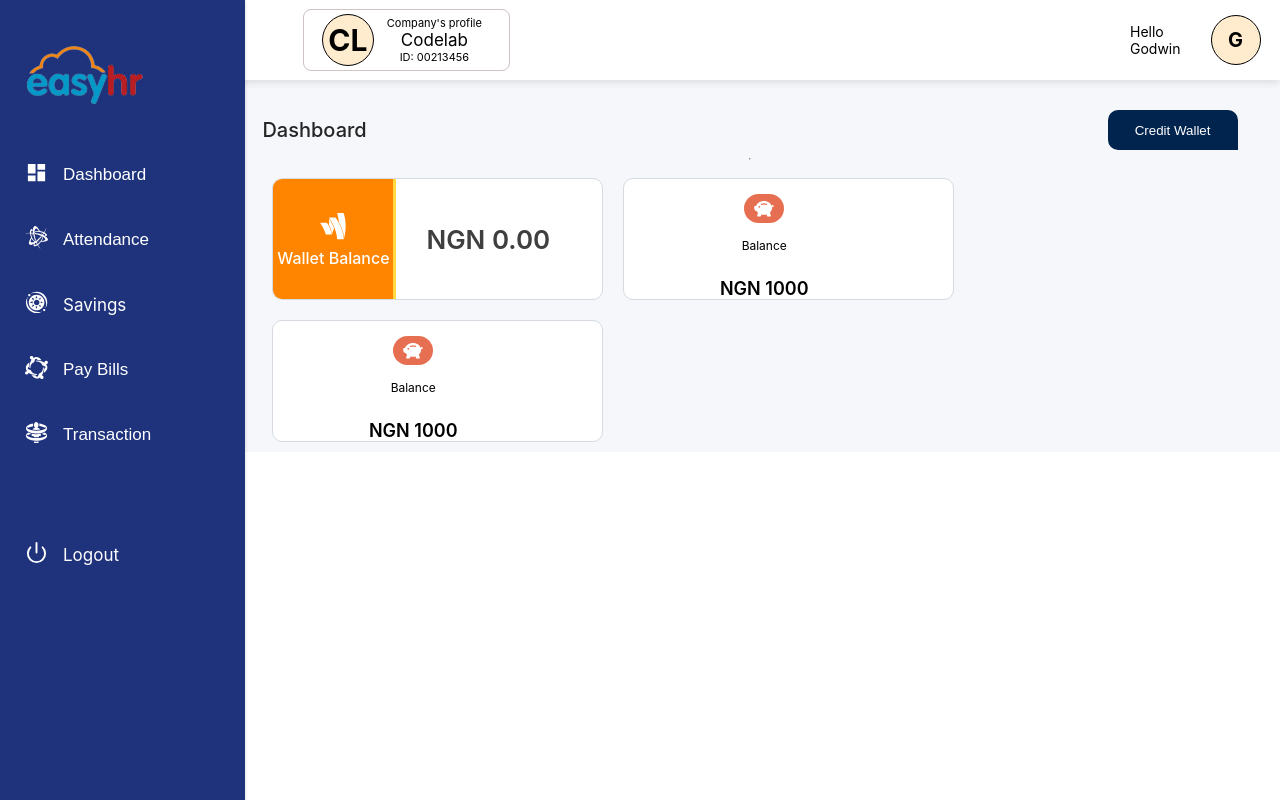
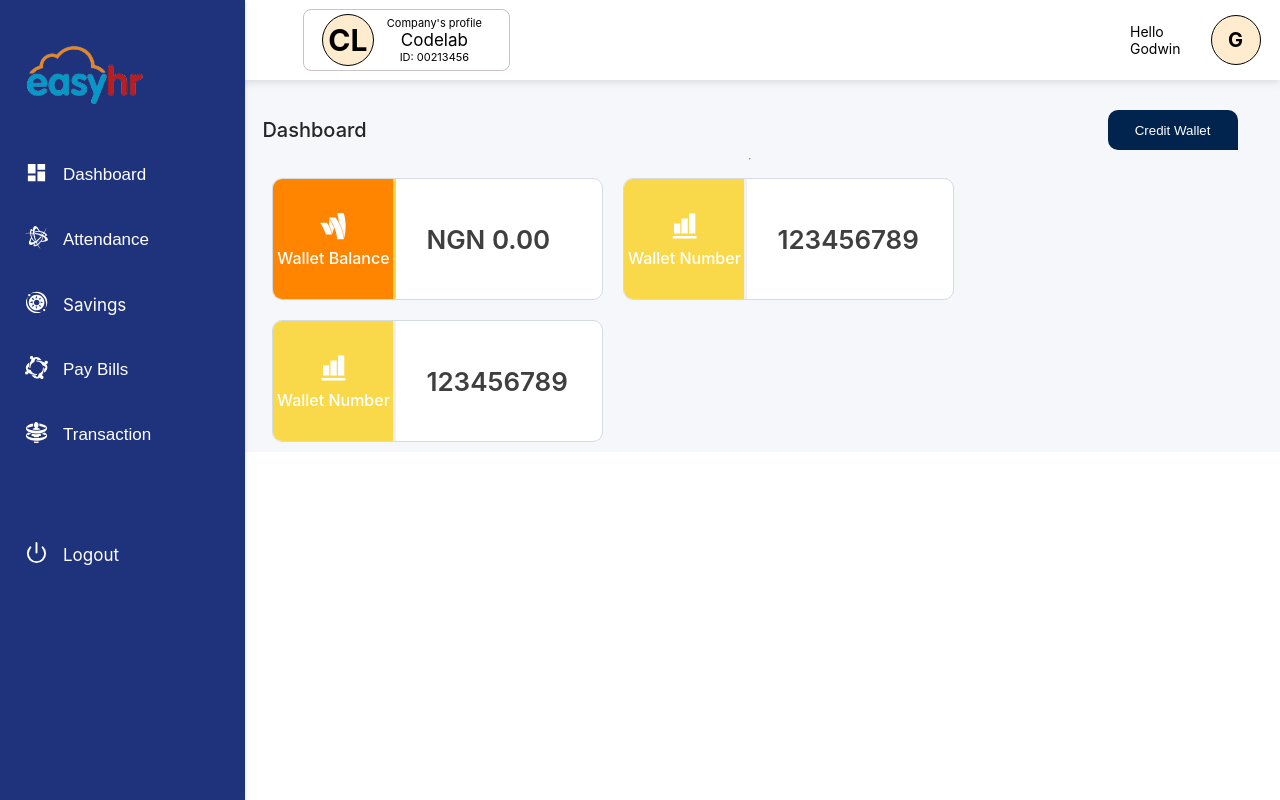
Before and after one commit to OgbuEsther/Easy_HR_FE2, a React (Create React App) app: page /staffdashboard in a window 1280 px wide. Built offline with nearby package versions, Linux system fonts and the light colour scheme.

Commit message:
wallet number

```diff
--- a/src/pages/Cards.tsx
+++ b/src/pages/Cards.tsx
@@ -10,7 +10,8 @@ import { AiOutlineClose } from "react-icons/ai"
 import { MdOutlineAccountBalanceWallet } from "react-icons/md";
 import { BsFillPiggyBankFill, BsTelephoneFill, BsDatabase } from "react-icons/bs";
 import Airtels from './Airtels'
-import {FaGoogleWallet} from "react-icons/fa"
+import { FaGoogleWallet } from "react-icons/fa"
+import {RiNumbersFill} from "react-icons/ri"
 
 const Cards = () => {
       const [showAirtel, setShowAirtel] = React.useState(false);
@@ -42,31 +43,23 @@ const Cards = () => {
           </Card>
 
           <Card>
-              <CardHold>
-                  <IconHold
-                      style={{
-              backgroundColor: "#e76f51",
-            }}
-            >
-                    <BsFillPiggyBankFill />
-                  </IconHold>
-                  <CardTitle>Balance </CardTitle>
-                  <CardInfo>NGN 1000 </CardInfo>
-              </CardHold>
+        <Left2>
+              <Icos><RiNumbersFill /></Icos>
+          <Wallet>Wallet Number</Wallet>
+        </Left2>
+        <Right>
+          <Bal>123456789</Bal>
+        </Right>
       </Card>
 
       <Card>
-              <CardHold>
-                  <IconHold
-                      style={{
-              backgroundColor: "#e76f51",
-            }}
-            >
-                    <BsFillPiggyBankFill />
-                  </IconHold>
-                  <CardTitle>Balance </CardTitle>
-                  <CardInfo>NGN 1000 </CardInfo>
-              </CardHold>
+          <Left2>
+              <Icos><RiNumbersFill /></Icos>
+          <Wallet>Wallet Number</Wallet>
+        </Left2>
+        <Right>
+          <Bal>123456789</Bal>
+        </Right>
       </Card>
 
 
@@ -161,6 +154,16 @@ const Cards = () => {
 }
 
 export default Cards
+const Left2 = styled.div`
+  width: 120px;
+  height: 100%;
+  background-color: #F9D949;
+  border-right: 3px solid #F0F0F0;
+  display: flex;
+  align-items: center;
+  flex-direction: column;
+  justify-content: center;
+`
 const Bal = styled.div`
   color: #3f3f3f;
   margin-left: 30px;
```
